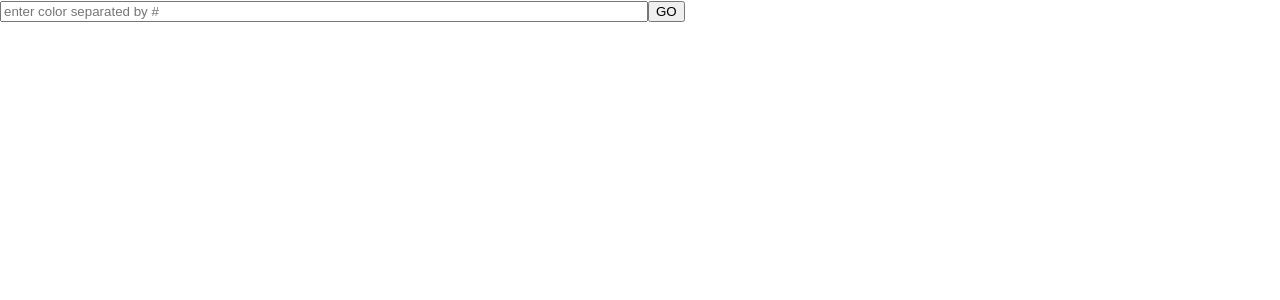
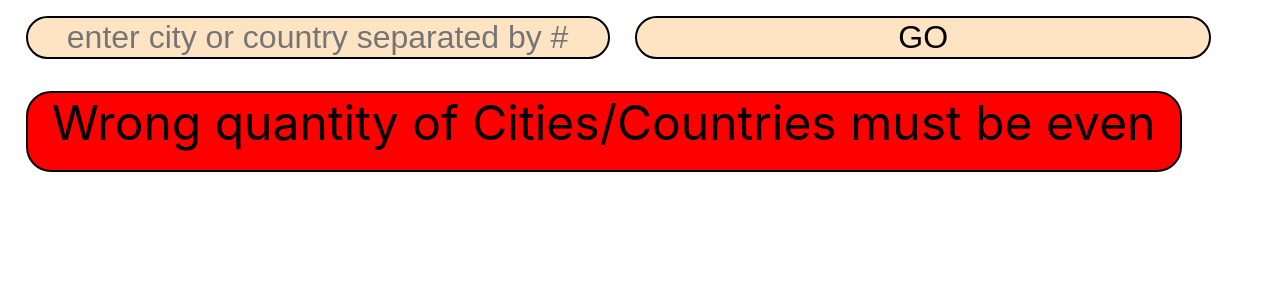
Before and after one commit to Java49DimaOstanin/REACT-PROJECT, a React (Create React App) app: page / in a window 1280 px wide. Both pictures are taken after typing "Sample" into the empty fields and a click on the button "GO". Shown: the top 300 px of the page. Built offline with nearby package versions, Linux system fonts and the light colour scheme.

Commit message:
HW 35 Ready

```diff
--- a/src/App.tsx
+++ b/src/App.tsx
@@ -1,6 +1,7 @@
 
 import { Input } from './components/input';
 import React from 'react';
+import { Timer } from './components/Timer';
 
 
 
@@ -10,21 +11,42 @@ function App() {
     display: "flex",
     flexWrap: "wrap"
   }
-  const [colors,setcolors] = React.useState<string[]>([])
-function creatingDivs(value:string): string {
-    const colors: string[] = value.split("#") ;// red#green => ['red,'green']
-    setcolors(colors.slice());
+  const properties1: React.CSSProperties = {
+   backgroundColor: "azure" ,marginLeft:"2vw" ,width: "45%" , marginBottom:"2vh",
+  marginTop:"2vh", border:'2px solid black',borderRadius:  25
+  }
+  const properties2: React.CSSProperties = {
+    display: "block",
+    textAlign: "center",
+    backgroundColor: "red" ,marginLeft:"2vw" ,width: "90%" ,height:"6vw", marginBottom:"2vh",
+   marginTop:"2vh", border:'2px solid black',borderRadius: 25,fontSize:"3em"
+   }
+
+
+  const [cities, setCities] = React.useState<string[]>([])
+  function creatingCities(value: string): string {
+    const cities: string[] = value.split("#");// red#green => ['red,'green']
+    setCities(cities.slice());
     return '';
-}
-function getDivs(colors: string[]): JSX.Element[]{
-  return colors.map(color => <div style={{width:"5vw" , height:"5vh",
-backgroundColor:color}}></div>)
-}
+  }
+  function getCities(cities: string[]): JSX.Element[] {
 
-return <section style={{display: "flex",flexDirection:"column",}}>
-   <Input placeHolder={'enter color separated by #'} inputProcess={creatingDivs}> </Input>
+    return cities.length%2 == 0?
+       cities.map(city =>
+      <div style={properties1}>
+        <Timer cityOrCountry={city}></Timer>
+      </div>) :
+      cities.splice(0,cities.length, "Wrong quantity of Cities/Countries must be even").map(e =>
+        <div style={properties2}>
+          {e}
+        </div>)
+
+  }
+
+  return <section style={{ display: "flex", flexDirection: "column", }}>
+    <Input placeHolder={'enter city or country separated by #'} inputProcess={creatingCities} />
     <section style={properties}>
-   {getDivs(colors)}
+      {getCities(cities)}
     </section>
 
   </section>
--- a/src/components/Alert.tsx
+++ b/src/components/Alert.tsx
@@ -11,5 +11,5 @@ export const Alert: React.FC<AlertProps> = ({type,messege}) =>{
         case "warning" : backGround = "yellow";
     }
 
-       return <p style={{backgroundColor: backGround}}>{messege}</p>
+       return <p style={{backgroundColor: backGround ,color: "white", fontWeight:"bold"}}>{messege}</p>
 }
--- a/src/components/Timer.tsx
+++ b/src/components/Timer.tsx
@@ -33,12 +33,14 @@ export const Timer: React.FC<TimerProps> = (props) => {
         }
         return res;
     }
-
+    const properties: React.CSSProperties = {
+        display: "block",
+        textAlign: "center",
+        fontSize: "2em"
+      }
     return <div>
-        <Input placeHolder={"Enter city or country"} inputProcess={processCityCountry}/>
-        <h3 className='logo'>Time in {timeZoneName}</h3>
-        <label style={{display: "block",
-         textAlign: "center", fontSize: "2em"}}>
-            {time.toLocaleTimeString(undefined,{timeZone})}</label>
+        {/* <Input placeHolder={"Enter city or country"} inputProcess={processCityCountry}/> */}
+        <h3 className='logo' style={properties} >Time in {timeZoneName}</h3>
+        <label style={properties}> {time.toLocaleTimeString(undefined,{timeZone})}</label>
     </div>
 }
--- a/src/components/input.tsx
+++ b/src/components/input.tsx
@@ -6,8 +6,7 @@ type InputProps = {
 }
 export const Input: React.FC<InputProps> = ({placeHolder, inputProcess}) => {
     let inputElement: HTMLInputElement | null
-   const [inputId] =
-    React.useState(Math.round(Math.random() * 100000000) + '');
+   const [inputId] = React.useState(Math.round(Math.random() * 100000000) + '');
     const [message, setMessage] = React.useState('')
     function processGo(): void {
        setMessage('')
@@ -25,9 +24,15 @@ export const Input: React.FC<InputProps> = ({placeHolder, inputProcess}) => {
     useEffect(() => {
        inputElement = document.getElementById(inputId) as HTMLInputElement;
     })
-    return <div>
-        <input id={inputId} placeholder={placeHolder} style={{width:"50vw"}}/>
-        <button onClick={processGo}>GO</button>
+    const properties1: React.CSSProperties = { display: "block",
+    textAlign: "center",
+    fontSize: "2em",
+        backgroundColor: "bisque" ,marginLeft:"2vw" ,width: "45%" , marginBottom:"2vh",
+       marginTop:"2vh", border:'2px solid black',borderRadius:  25,
+       }
+    return <div style={{ display: "flex", flexDirection: "row", }}>
+        <input id={inputId} placeholder={placeHolder} style={properties1}/>
+        <button onClick={processGo} style={properties1}>GO</button>
         {message && <Alert type={"error"} messege={message}/>}
     </div>
 }
```
